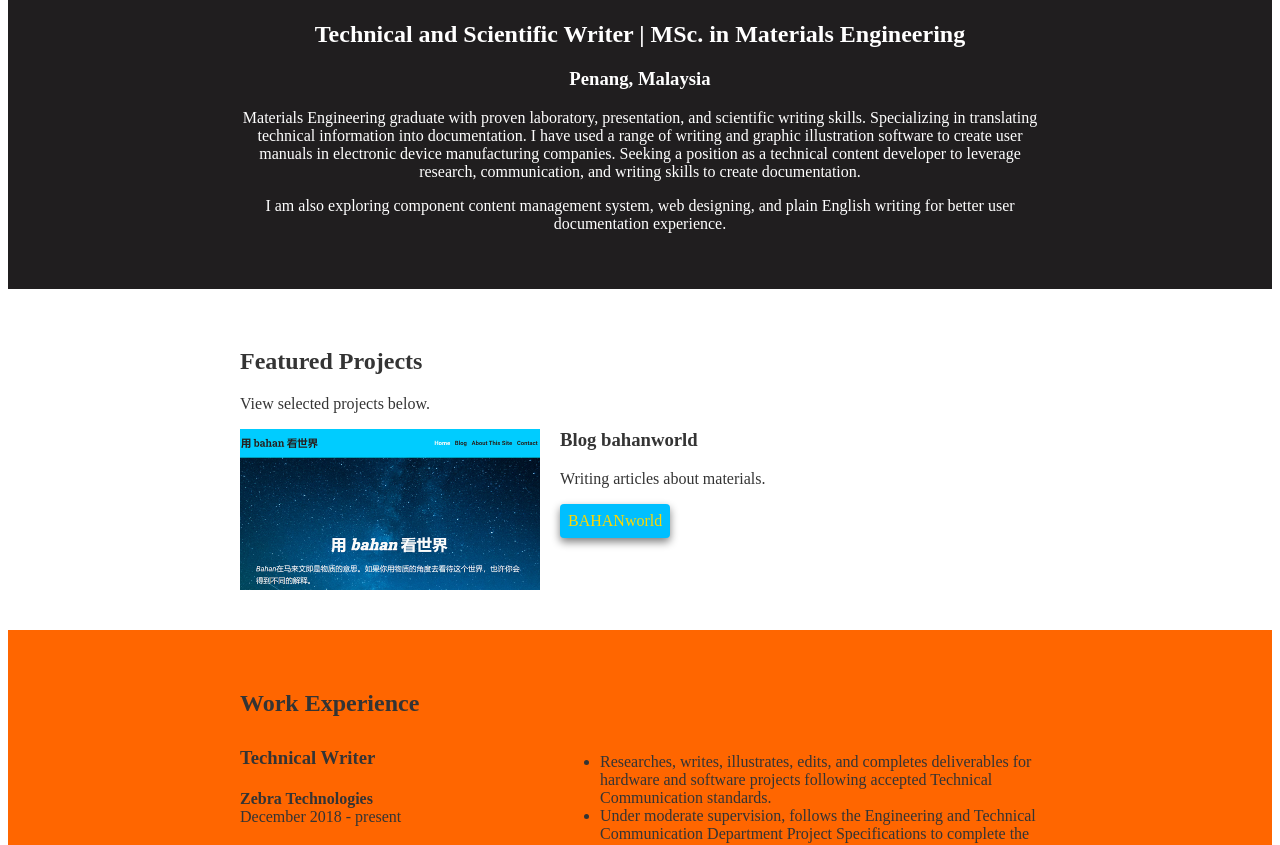
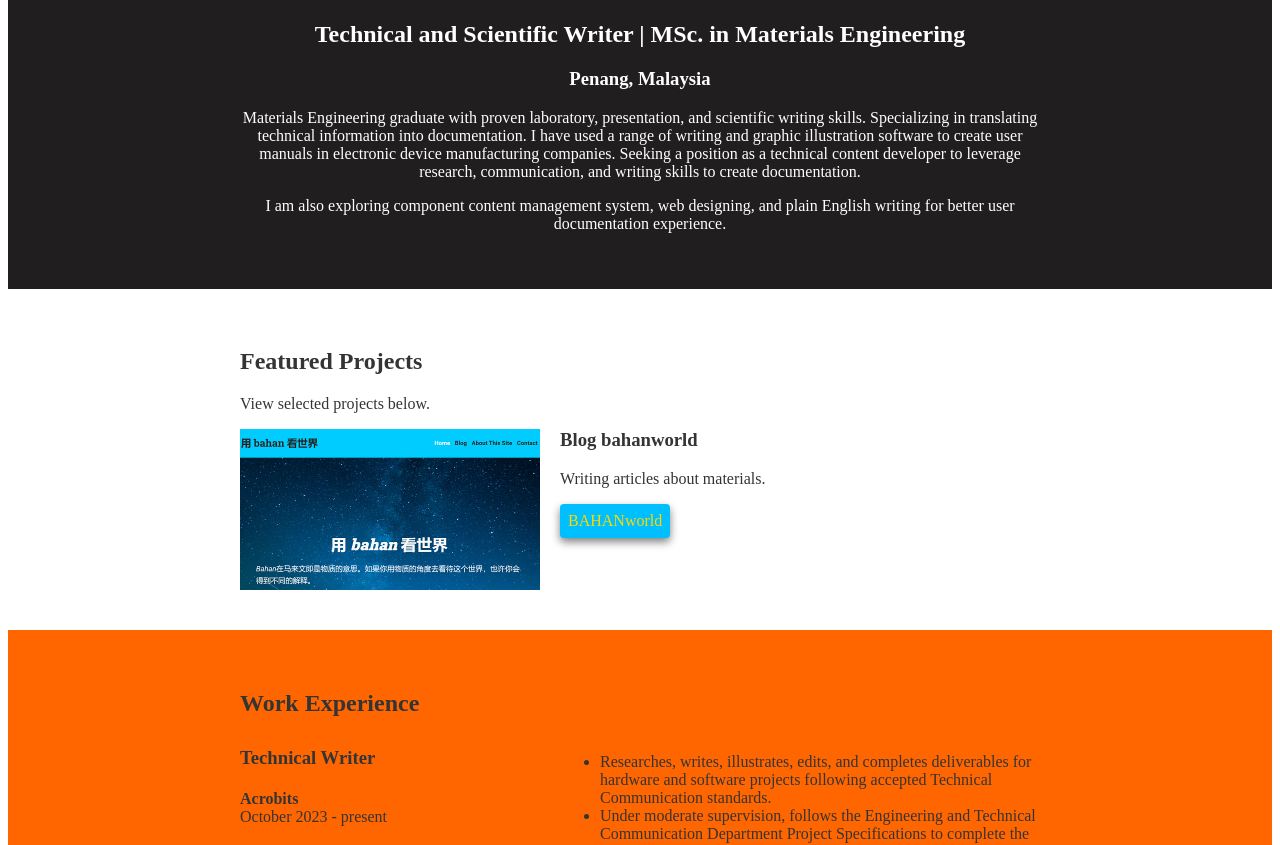
Before and after one commit to waiyeewong/portfolio, a plain HTML site: page index.html in a window 1280 px wide. Shown: the part 107-952 px from the top of the page. Drawn offline with Linux system fonts and the light colour scheme.

Commit message:
Updated Work Experience.

```diff
--- a/index.html
+++ b/index.html
@@ -59,8 +59,10 @@
 			<section class="job-item">
 				<div class="job-details">
 					<h3>Technical Writer</h3>
+					<h4>Acrobits</h4>
+					<time>October 2023 - present</time>
 					<h4>Zebra Technologies</h4>
-					<time>December 2018 - present</time>
+					<time>December 2018 - October 2023</time>
 					<h4>Advanced Ceramic Technology</h4>
 					<time>May 2017 - June 2018</time>
 				</div>
```
